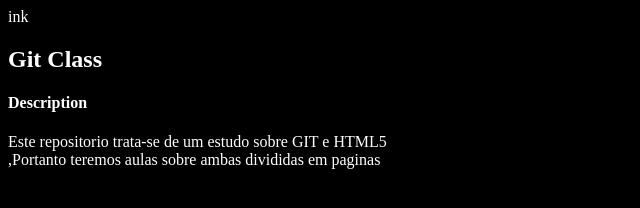
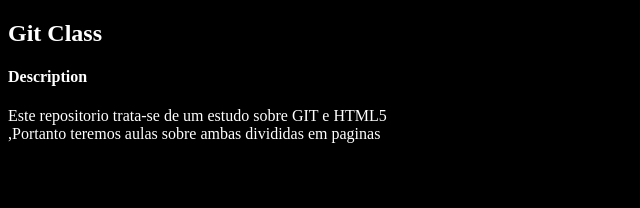
Before and after one commit to Churle/gitclass, a plain HTML site: page index.html in a window 1280 px wide. Shown: the whole page, without its empty margins (0-640 px from the left). Drawn offline with Linux system fonts and the light colour scheme.

```diff
--- a/index.html
+++ b/index.html
@@ -4,7 +4,7 @@
     <title> Index</title>
     <meta charset="UTF-8">
 
-    <link rel="stylesheet" href="assets/css/estilo.css">ink
+    <link rel="stylesheet" href="assets/css/estilo.css">
 
 </head>
 <body>
```
Also changed, not shown: listaimagens.html (+1 -0 lines), personagens.html (+1 -0 lines).
